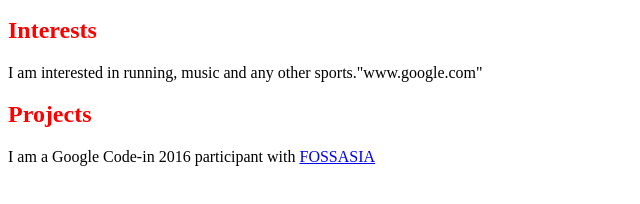
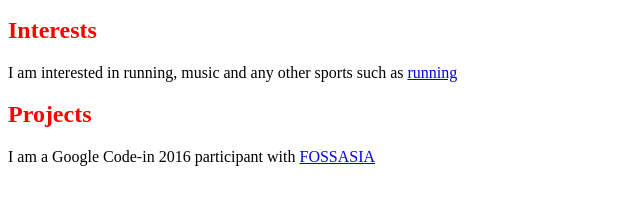
Before and after one commit to dhs17y2ichuasiangtengkris/dhs17y2ichuasiangtengkris.github.io, a plain HTML site: page index.html in a window 1280 px wide. Shown: the part 422-626 px from the top of the page, 0-640 px from the left. Drawn offline with Linux system fonts and the light colour scheme.

Commit message:
Update index.html

```diff
--- a/index.html
+++ b/index.html
@@ -10,7 +10,7 @@
     <h2>About</h2>
     <p>I am a 14 year old student in <a href="http://dunmanhigh.moe.edu.sg/wp-content/uploads/website/index.html">Dunman High School</a>, Singapore</p>
     <h2>Interests</h2>
-    <p>I am interested in running, music and any other sports."www.google.com"</p>
+    <p>I am interested in running, music and any other sports such as <a href="http://www.runnersworld.com/tag/running-tips">running</a></p>
     <h2>Projects</h2>
     <p> I am a Google Code-in 2016 participant with <a href="http://fossasia.org">FOSSASIA</a></p>
 
```
